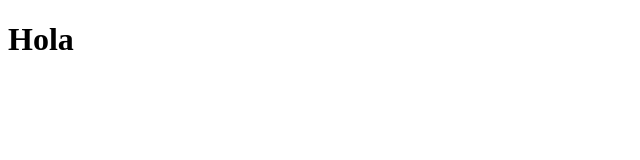
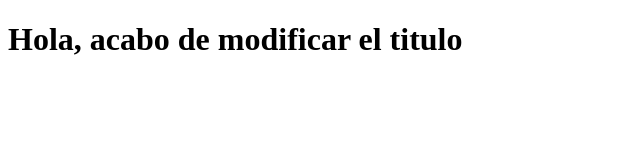
Before and after one commit to ismael-flamenco/hello-word-git, a plain HTML site: page index.html in a window 1280 px wide. Shown: the whole page, without its empty margins (0-640 px from the left). Drawn offline with Linux system fonts and the light colour scheme.

Commit message:
Se modificó el title

```diff
--- a/index.html
+++ b/index.html
@@ -6,6 +6,6 @@
     <title>Demo GIt</title>
 </head>
 <body>
-    <h1>Hola</h1>
+    <h1>Hola, acabo de modificar el titulo</h1>
 </body>
 </html>
```
